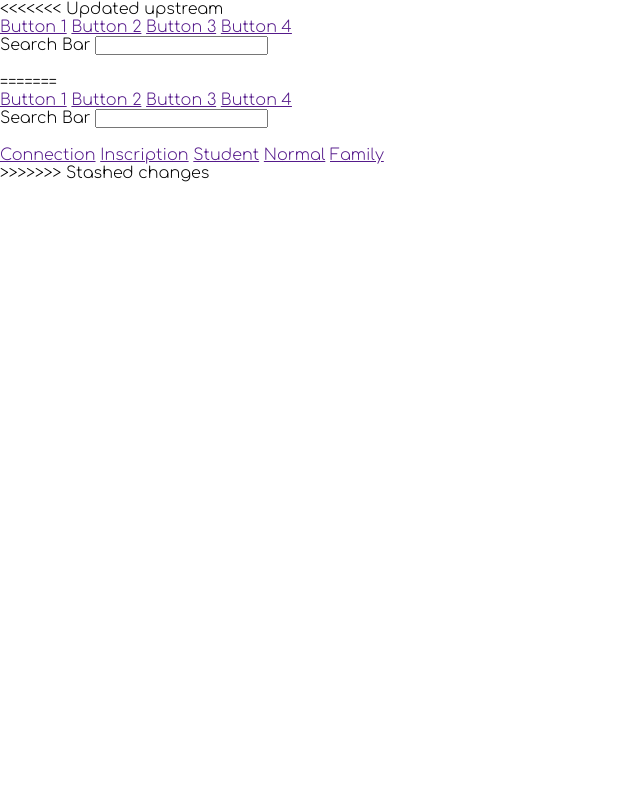
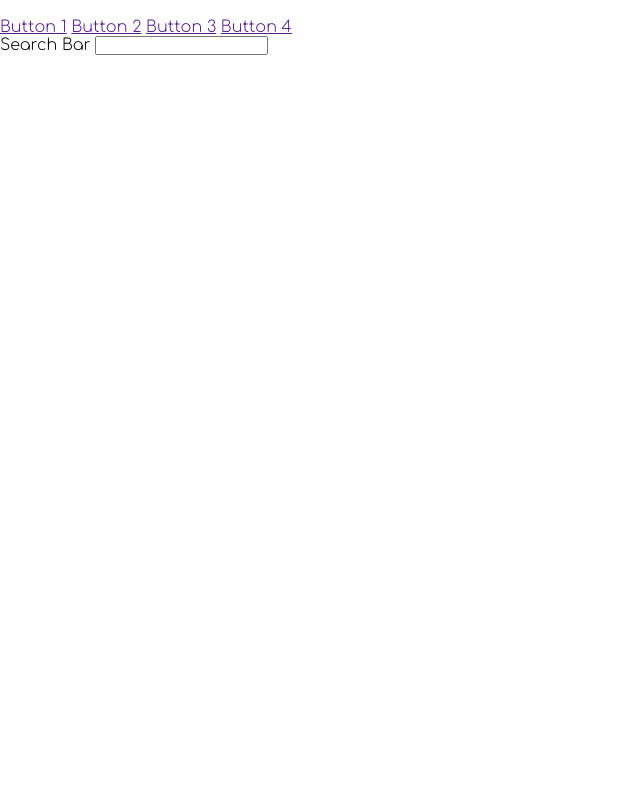
Before and after one commit to Max-Brsd/IUT-Hub, a PHP site: page / in a window 1280 px wide. Shown: the whole page, without its empty margins (0-640 px from the left). Run offline with PHP 8.4, Linux system fonts and the light colour scheme.

Commit message:
Update index.php

```diff
--- a/index.php
+++ b/index.php
@@ -1,4 +1,3 @@
-<<<<<<< Updated upstream
 <!DOCTYPE html>
 <html lang="fr">
 <head>
@@ -41,52 +40,3 @@
     </div>
 </main>
 </body>
-=======
-<!DOCTYPE html>
-<html lang="fr">
-<head>
-    <link rel="preconnect" href="//fonts.googleapis.com">
-    <link rel="preconnect" href="//fonts.gstatic.com" crossorigin>
-    <link href="//fonts.googleapis.com/css2?family=Comfortaa:wght@300&display=swap" rel="stylesheet">
-    <meta charset="UTF-8">
-    <meta http-equiv="X-UA-Compatible" content="ie=edge">
-    <meta name="viewport" content="width=device-width, initial-scale=1.0">
-    <link rel="stylesheet" href="style/style.css">
-    <title>Main</title>
-</head>
-<body>
-<header>
-    <img src="" alt=""> <!-- Les 4 points -->
-    <nav>
-        <a href="">Button 1</a>
-        <a href="">Button 2</a>
-        <a href="">Button 3</a>
-        <a href="">Button 4</a>
-    </nav>
-</header>
-<main>
-    <label for="search_bar">Search Bar</label>
-    <input type="text" id="search_bar" name="search_bar">
-
-    <div class="recommendation">
-        <img src="" alt=""> <!-- Film recommendation 1 -->
-        <a href="a"></a> <!-- Button visionage film-->
-        <img src="" alt=""> <!-- Film recommendation 2 -->
-        <a href=""></a> <!-- Button visionage film-->
-        <img src="" alt=""> <!-- Film recommendation 3 -->
-        <a href=""></a> <!-- Button visionage film-->
-        <img src="" alt=""> <!-- Film recommendation 4 -->
-        <a href=""></a> <!-- Button visionage film-->
-    </div>
-
-    <div class="account">
-        <a href="">Connection</a>
-        <a href="">Inscription</a>
-        <a href="">Student</a>
-        <a href="">Normal</a>
-        <a href="">Family</a>
-    </div>
-</main>
-</body>
->>>>>>> Stashed changes
-</html>
```
